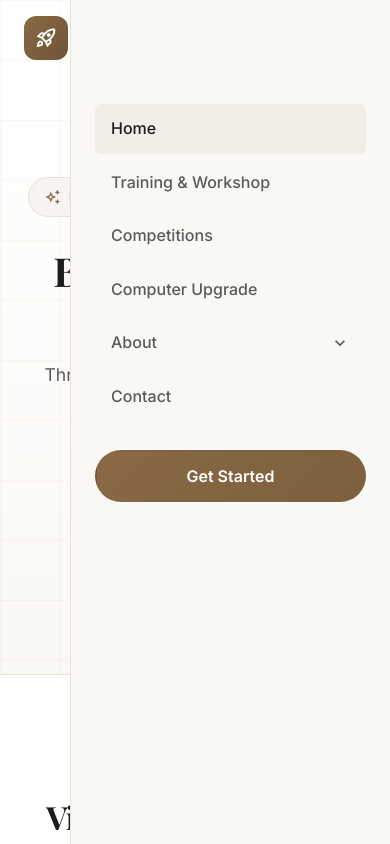
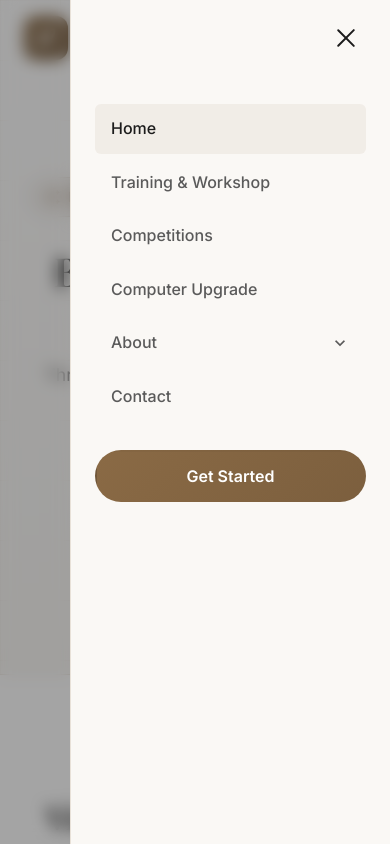
Before and after one commit to zy-innovators/ZYInnovators, an Angular app: page / in a window 390 px wide. Both pictures are taken after a click on the button 346 px from the left and 38 px from the top of the page. Shown: the top 844 px of the page. Built offline with nearby package versions, Linux system fonts and the light colour scheme.

Commit message:
fix: navbar toggle z-index and add backdrop overlay for mobile navigation

```diff
--- a/src/app/shared/components/navbar/navbar.component.css
+++ b/src/app/shared/components/navbar/navbar.component.css
@@ -193,7 +193,7 @@
   gap: 5px;
   padding: var(--space-2);
   cursor: pointer;
-  z-index: 10;
+  z-index: 500;
 }
 
 .menu-bar {
@@ -236,6 +236,24 @@
 
 .nav-mobile.open {
   transform: translateX(0);
+}
+
+/* ── Mobile Backdrop Overlay ── */
+.nav-backdrop {
+  position: fixed;
+  inset: 0;
+  background: rgba(28, 28, 28, 0.4);
+  backdrop-filter: blur(8px);
+  -webkit-backdrop-filter: blur(8px);
+  opacity: 0;
+  visibility: hidden;
+  transition: all var(--transition-base);
+  z-index: calc(var(--z-overlay) - 1); /* 399 */
+}
+
+.nav-backdrop.open {
+  opacity: 1;
+  visibility: visible;
 }
 
 .nav-mobile-inner {
--- a/src/app/shared/components/navbar/navbar.component.html
+++ b/src/app/shared/components/navbar/navbar.component.html
@@ -68,6 +68,9 @@
     </button>
   </div>
 
+  <!-- Mobile Backdrop Overlay -->
+  <div class="nav-backdrop" [class.open]="isMobileMenuOpen()" (click)="closeMobileMenu()"></div>
+
   <!-- Mobile Navigation -->
   <div class="nav-mobile" [class.open]="isMobileMenuOpen()" id="mobile-nav" role="navigation" aria-label="Mobile navigation">
     <div class="nav-mobile-inner">
```
Also changed, not shown: 25 other files (tests, documents, lock files or other folders).
